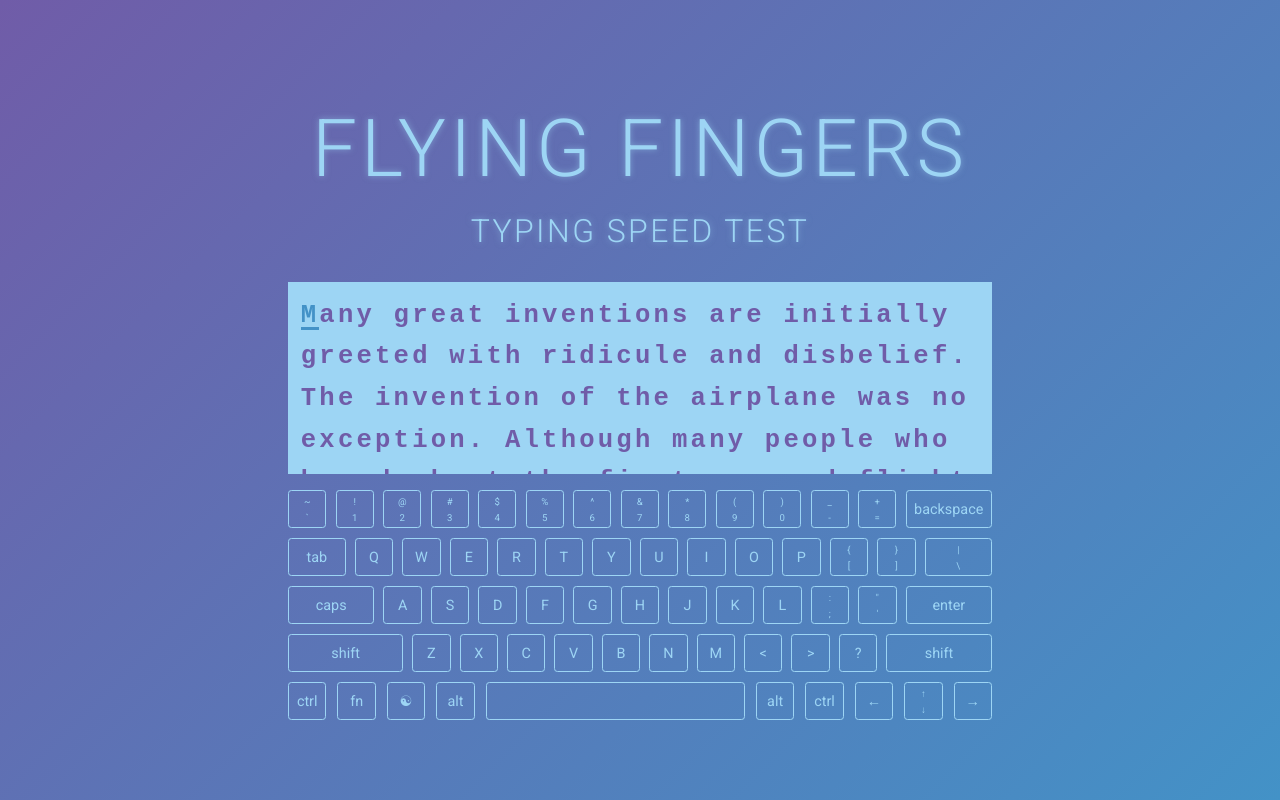
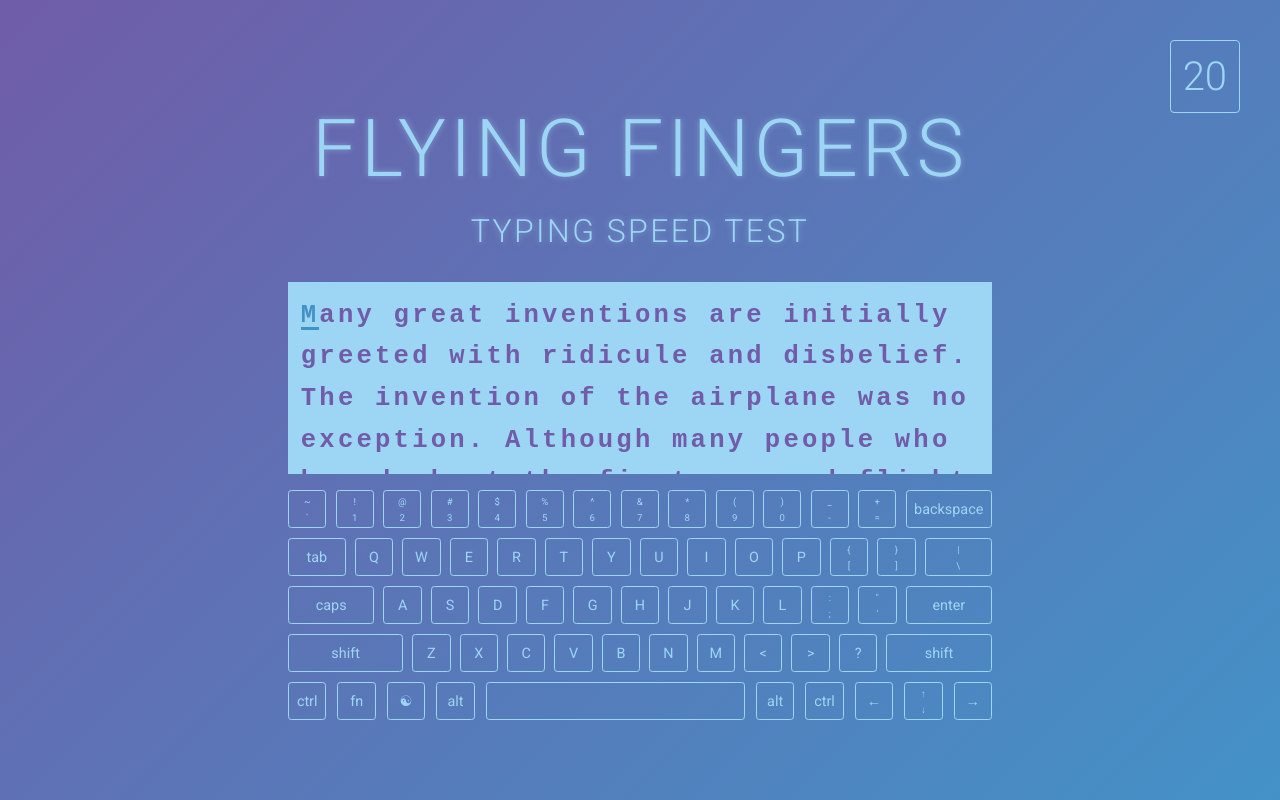
Before and after one commit to dandybytes/flying-fingers, a React (Create React App) app: page / in a window 1280 px wide. Built offline with nearby package versions, Linux system fonts and the light colour scheme.

Commit message:
create timeLeft & testStarted state/store with appropriate reducer handlers; create Timer component

```diff
--- a/src/App.js
+++ b/src/App.js
@@ -1,5 +1,6 @@
-import React, {useContext, useEffect} from "react";
+import React, {useContext, useEffect, useRef} from "react";
 import {Context} from "./state/State";
+import Timer from "./components/Timer";
 import Stats from "./components/Stats";
 import TextBox from "./components/TextBox";
 import Keyboard from "./components/Keyboard";
@@ -7,23 +8,35 @@ import "./App.css";
 
 function App() {
     const {
+        testStarted,
+        testDuration,
+        timeLeft,
         characterList,
         cursorIndex,
         setCursorIndex,
         initializeTextBox,
+        setTimeLeft,
+        setTestStarted,
         setTypedValue
     } = useContext(Context);
 
     const onKeyDown = e => {
-        // console.log(e);
+        // if test already started and no time left, ignore key press
+        if (testStarted && timeLeft <= 0) return;
+
         const keyCode = e.keyCode;
-
         const isBackspace = keyCode === 8;
         const isEnter = keyCode === 13;
         const isEscape = keyCode === 27;
         const isPrintableChar = keyCode >= 32 && keyCode <= 126;
 
         const isValidInputChar = isEnter || isPrintableChar;
+
+        // if test hasn't started, commence test on press of printable char
+        if (!testStarted && isPrintableChar) {
+            setTimeLeft(testDuration);
+            setTestStarted();
+        }
 
         if (isBackspace && cursorIndex > 0) {
             setTypedValue(cursorIndex - 1, null);
@@ -34,8 +47,10 @@ function App() {
         }
     };
 
+    // populate text box when component mounts
     useEffect(() => initializeTextBox(), []);
 
+    // create new keyboard input listeners every time the component updates
     useEffect(() => {
         document.addEventListener("keydown", onKeyDown);
         return () => {
@@ -43,13 +58,28 @@ function App() {
         };
     });
 
+    // start countdown when test status set to 'started'
+    useEffect(() => {
+        if (testStarted) {
+            const interval = setInterval(() => {
+                if (timeLeft > 0) {
+                    setTimeLeft(timeLeft - 1);
+                } else {
+                    clearInterval(interval);
+                }
+            }, 1000);
+
+            return () => clearInterval(interval);
+        }
+    }, [testStarted, timeLeft]);
+
     return (
         <div className="App">
             <header className="App-header">
                 <h1>Flying Fingers</h1>
                 <h3>Typing Speed Test</h3>
             </header>
-            {/* <Stats /> */}
+            <Timer />
             <TextBox />
             <Keyboard />
         </div>
--- /dev/null
+++ b/src/components/Timer.css
@@ -0,0 +1,10 @@
+.Timer {
+    position: absolute;
+    top: 5vmin;
+    right: 5vmin;
+    border: 1px solid #9dd5f4;
+    border-radius: 0.5vmin;
+    padding: 1.5vmin;
+    color: #9dd5f4;
+    font-size: 5vmin;
+}
--- /dev/null
+++ b/src/components/Timer.js
@@ -0,0 +1,17 @@
+import React, {useContext} from "react";
+import {Context} from "./../state/State";
+import "./Timer.css";
+
+const Timer = () => {
+    const {timeLeft} = useContext(Context);
+    let time = timeLeft.toString();
+    if (time.length < 2) time = "0" + time;
+
+    return (
+        <div className="Timer">
+            <span>{time}</span>
+        </div>
+    );
+};
+
+export default Timer;
--- a/src/state/State.js
+++ b/src/state/State.js
@@ -5,7 +5,13 @@ import {text} from "./../data/text";
 export const Context = createContext();
 
 const State = props => {
-    const initialState = {characterList: [], cursorIndex: 0};
+    const initialState = {
+        testStarted: false,
+        testDuration: 20,
+        timeLeft: 20,
+        characterList: [],
+        cursorIndex: 0
+    };
 
     const [state, dispatch] = useReducer(reducer, initialState);
 
@@ -18,9 +24,6 @@ const State = props => {
         dispatch({type: "set_character_list", characterList});
     };
 
-    const setTypedValue = (index, inputValue) =>
-        dispatch({type: "set_typed_value", index, inputValue});
-
     const setCursorIndex = index => dispatch({type: "set_cursor_index", index});
 
     const initializeTextBox = () => {
@@ -28,12 +31,24 @@ const State = props => {
         setCursorIndex(0);
     };
 
+    const setTypedValue = (index, inputValue) =>
+        dispatch({type: "set_typed_value", index, inputValue});
+
+    const setTimeLeft = time => dispatch({type: "set_time_left", timeLeft: time});
+
+    const setTestStarted = () => dispatch({type: "set_test_started"});
+
     return (
         <Context.Provider
             value={{
+                testStarted: state.testStarted,
+                testDuration: state.testDuration,
+                timeLeft: state.timeLeft,
                 characterList: state.characterList,
                 cursorIndex: state.cursorIndex,
                 initializeTextBox,
+                setTimeLeft,
+                setTestStarted,
                 setCursorIndex,
                 setTypedValue
             }}
--- a/src/state/reducer.js
+++ b/src/state/reducer.js
@@ -1,5 +1,14 @@
 export default (state, action) => {
     switch (action.type) {
+        case "set_test_started":
+            return {...state, testStarted: true};
+
+        case "reset_test":
+            return {...state, testStarted: false, timeLeft: state.testDuration};
+
+        case "set_time_left":
+            return {...state, timeLeft: action.timeLeft};
+
         case "set_character_list":
             return {...state, characterList: action.characterList};
 
```
